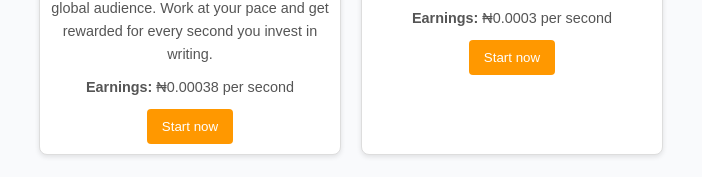
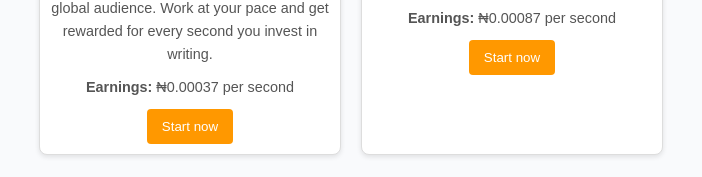
Before and after one commit to bluebeetle53/Betano, a plain HTML site: page index.html in a window 1280 px wide. Shown: the part 482-659 px from the top of the page, 289-991 px from the left. Drawn offline with Linux system fonts and the light colour scheme.

Commit message:
Update index.html

```diff
--- a/index.html
+++ b/index.html
@@ -130,7 +130,7 @@ footer {
                 This job allows you to showcase your imagination and humor to a global audience.
                 Work at your pace and get rewarded for every second you invest in writing.
             </p>
-            <p><strong>Earnings:</strong> ₦0.00038 per second</p>
+            <p><strong>Earnings:</strong> ₦0.00037 per second</p>
             <button onclick="applyJob('Writing Job')">Start now</button>
         </section>
 
@@ -141,7 +141,7 @@ footer {
                 Help us build an extensive library of YouTube movie titles. Simply share movie URLs and their titles,
                 and earn while you contribute to our growing database.
             </p>
-            <p><strong>Earnings:</strong> ₦0.0003 per second</p>
+            <p><strong>Earnings:</strong> ₦0.00087 per second</p>
             <button onclick="applyJob('YouTube Job')">Start now</button>
         </section>
     </main>
```
